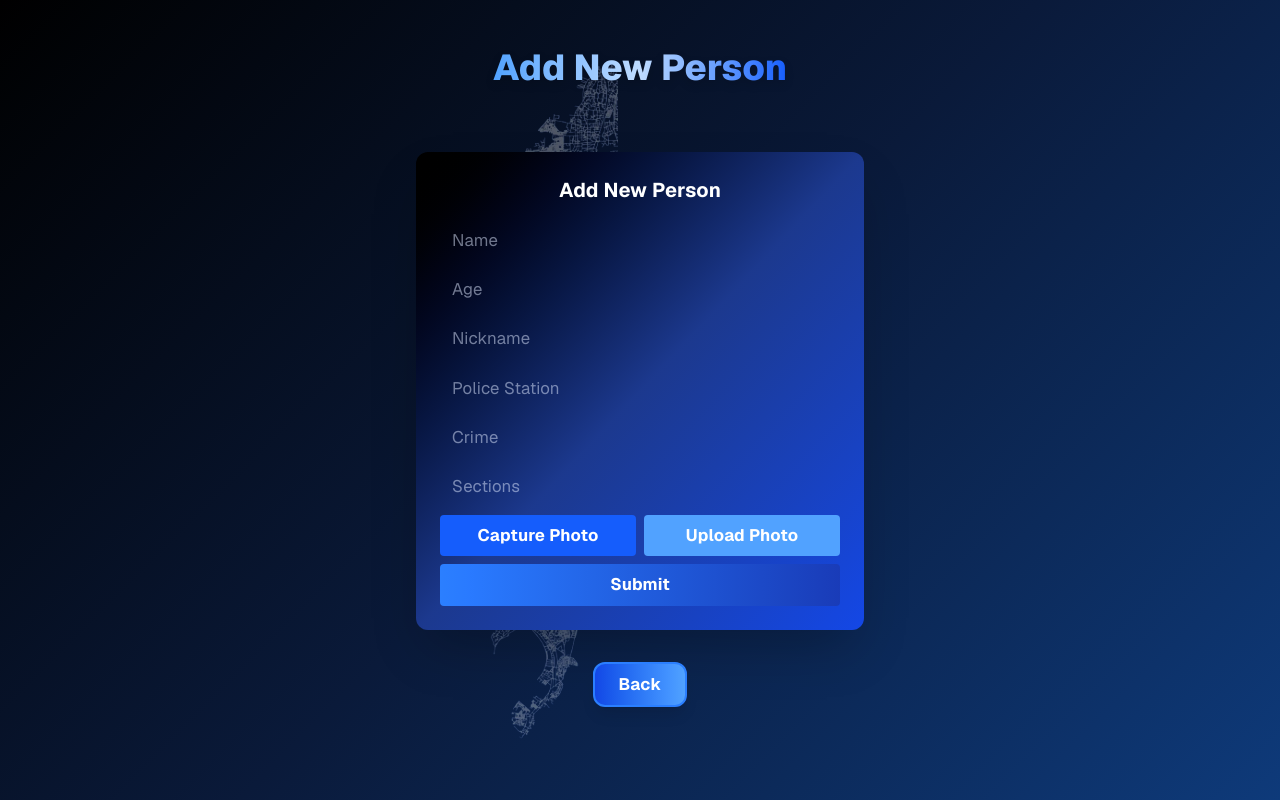
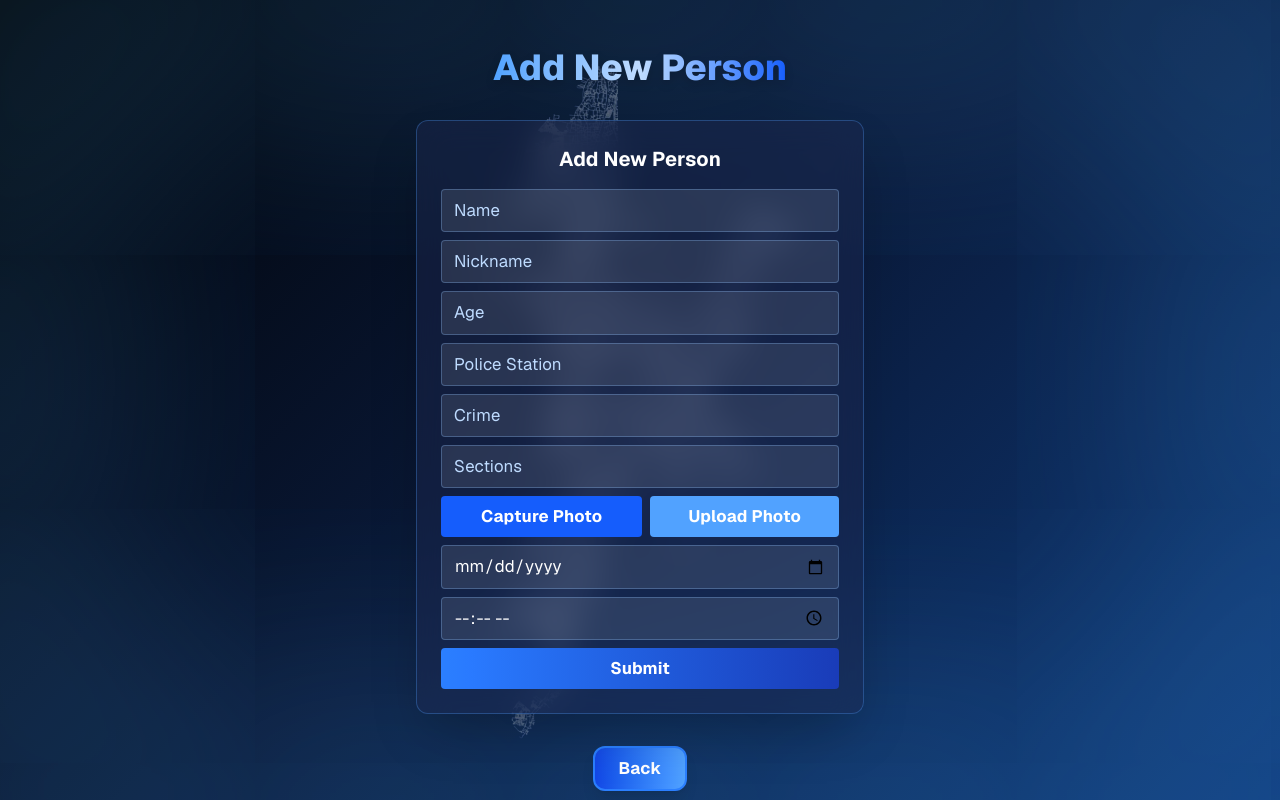
Before and after one commit to Ratish-RW/face_detection_mp, a Next.js app in the folder frontend/: page /add-person in a window 1280 px wide. Built offline with nearby package versions, Linux system fonts and the light colour scheme.

Commit message:
added-cards

```diff
--- a/frontend/src/app/add-person/page.tsx
+++ b/frontend/src/app/add-person/page.tsx
@@ -9,7 +9,7 @@ export default function AddPersonPage() {
     setTimeout(() => router.push("/"), 1000);
   };
   return (
-  <div className="flex flex-col items-center justify-start min-h-screen w-full px-4 py-12 overflow-y-auto">
+  <div className="flex flex-col items-center justify-start min-h-screen w-full px-4 py-12 overflow-y-auto hide-scrollbar" style={{height: '100vh'}}>
       <h1 className="text-3xl sm:text-4xl font-extrabold text-transparent bg-clip-text bg-gradient-to-r from-blue-400 via-blue-200 to-blue-600 mb-8 drop-shadow-lg text-center">
         Add New Person
       </h1>
--- a/frontend/src/app/globals.css
+++ b/frontend/src/app/globals.css
@@ -1,24 +1,21 @@
-html {
-  background: linear-gradient(135deg, #000 0%, #0a1a3a 50%, #0e3a7a 100%) !important;
-  background-repeat: no-repeat !important;
-  background-position: center !important;
-  background-size: cover !important;
-  min-height: 100%;
-  width: 100%;
+body {
+  min-height: 100vh;
+  background: radial-gradient(
+    60vw 60vw at 50% 50%,
+    rgba(80,180,255,0.38) 0%,
+    rgba(40,100,200,0.22) 30%,
+    rgba(10,30,60,0.96) 70%,
+    #050d1a 100%
+  );
+  box-shadow: 0 0 240px 120px rgba(80,180,255,0.18) inset;
 }
-
-body {
-  background: transparent !important;
+/* Hide scrollbar utility */
+.hide-scrollbar::-webkit-scrollbar {
+  display: none;
 }
-html, body, #__next, main {
-  height: 100%;
-  min-height: 100%;
-  width: 100%;
-  box-sizing: border-box;
-}
-
-body {
-  overflow-y: auto !important;
+.hide-scrollbar {
+  -ms-overflow-style: none;
+  scrollbar-width: none;
 }
 @import "tailwindcss";
 
@@ -61,7 +58,7 @@ img, video {
   max-width: 400px;
   padding: 2rem;
   border-radius: 1.25rem;
-  background: linear-gradient(135deg, #000 0%, #0a1a3a 50%, #0e3a7a 100%);
+  background: none;
   box-shadow: 0 8px 32px 0 rgba(31, 38, 135, 0.37);
 }
 
@@ -70,6 +67,6 @@ img, video {
   max-width: 350px;
   padding: 1.5rem;
   border-radius: 1.25rem;
-  background: linear-gradient(135deg, #000 0%, #0a1a3a 50%, #0e3a7a 100%);
+  background: none;
   box-shadow: 0 8px 32px 0 rgba(31, 38, 135, 0.37);
 }
--- a/frontend/src/app/layout.tsx
+++ b/frontend/src/app/layout.tsx
@@ -24,14 +24,16 @@ export default function RootLayout({ children }: Readonly<{ children: React.Reac
   return (
     <html lang="en">
       <body
-        className={`${geistSans.variable} ${geistMono.variable} antialiased bg-gradient-to-br from-black via-blue-900 to-blue-700 text-white relative overflow-hidden`}
+        className={`${geistSans.variable} ${geistMono.variable} antialiased text-white relative`}
         style={{
-          backgroundImage:
-            "linear-gradient(135deg, #000 0%, #0a1a3a 50%, #0e3a7a 100%)",
+          background: "linear-gradient(135deg, #000 0%, #0a1a3a 50%, #0e3a7a 100%)",
           backgroundRepeat: "no-repeat",
           backgroundPosition: "center",
           backgroundSize: "cover",
-          backgroundAttachment: "scroll",
+          backgroundAttachment: "fixed",
+          minHeight: "100vh",
+          width: "100%",
+          overflow: "hidden",
         }}
       >
         {/* Background image */}
@@ -62,6 +64,7 @@ export default function RootLayout({ children }: Readonly<{ children: React.Reac
         </div>
 
         <div
+          className="hide-scrollbar"
           style={{
             position: "relative",
             zIndex: 1,
@@ -70,7 +73,9 @@ export default function RootLayout({ children }: Readonly<{ children: React.Reac
             alignItems: "center",
             justifyContent: "flex-start",
             width: "100%",
-            textAlign: "center"
+            textAlign: "center",
+            height: "100vh",
+            overflowY: "auto"
           }}
         >
           {children}
--- a/frontend/src/components/AddPersonForm.tsx
+++ b/frontend/src/components/AddPersonForm.tsx
@@ -8,30 +8,34 @@ interface AddPersonFormProps {
 const AddPersonForm: React.FC<AddPersonFormProps> = ({ onSubmit }) => {
   const [form, setForm] = useState({
     name: "",
+    nickname: "",
     age: "",
-    nickname: "",
     police_station: "",
     crime: "",
     sections: "",
+    arrest_date: "",
+    arrest_time: "",
     photo: "",
   });
   const [captureOpen, setCaptureOpen] = useState(false);
-
-  const handleChange = (e: React.ChangeEvent<HTMLInputElement>) => {
-    setForm({ ...form, [e.target.name]: e.target.value });
-  };
-
-  const handleUpload = (e: React.ChangeEvent<HTMLInputElement>) => {
+  const fileInputRef = React.useRef<HTMLInputElement>(null);
+  const handleUploadPhoto = (e: React.ChangeEvent<HTMLInputElement>) => {
     if (e.target.files && e.target.files[0]) {
       const file = e.target.files[0];
       const reader = new FileReader();
       reader.onload = () => {
         if (typeof reader.result === "string") {
-          setForm((prev) => ({ ...prev, photo: reader.result as string }));
+          setForm({ ...form, photo: reader.result });
         }
       };
       reader.readAsDataURL(file);
+      // Reset input so same file can be selected again
+      if (fileInputRef.current) fileInputRef.current.value = "";
     }
+  };
+
+  const handleChange = (e: React.ChangeEvent<HTMLInputElement>) => {
+    setForm({ ...form, [e.target.name]: e.target.value });
   };
 
   const handleCapture = (image: string) => {
@@ -45,22 +49,36 @@ const AddPersonForm: React.FC<AddPersonFormProps> = ({ onSubmit }) => {
   };
 
   return (
-  <form onSubmit={handleSubmit} className="bg-gradient-to-br from-black via-blue-900 to-blue-700 rounded-xl p-6 shadow-2xl w-full max-w-md flex flex-col items-center mt-8">
-      <h2 className="text-xl font-bold text-white mb-4">Add New Person</h2>
-  <input name="name" value={form.name} onChange={handleChange} placeholder="Name" className="mb-2 px-3 py-2 rounded w-full" required />
-  <input name="age" value={form.age} onChange={handleChange} placeholder="Age" className="mb-2 px-3 py-2 rounded w-full" type="number" min="0" required />
-      <input name="nickname" value={form.nickname} onChange={handleChange} placeholder="Nickname" className="mb-2 px-3 py-2 rounded w-full" />
-      <input name="police_station" value={form.police_station} onChange={handleChange} placeholder="Police Station" className="mb-2 px-3 py-2 rounded w-full" />
-      <input name="crime" value={form.crime} onChange={handleChange} placeholder="Crime" className="mb-2 px-3 py-2 rounded w-full" />
-      <input name="sections" value={form.sections} onChange={handleChange} placeholder="Sections" className="mb-2 px-3 py-2 rounded w-full" />
+  <form onSubmit={handleSubmit} className="rounded-xl p-6 shadow-2xl w-full max-w-md flex flex-col items-center border border-blue-400/30" style={{background: 'rgba(30,40,80,0.45)', backdropFilter: 'blur(16px)'}}>
+        <h2 className="text-xl font-bold text-white mb-4">Add New Person</h2>
+  <input name="name" value={form.name} onChange={handleChange} placeholder="Name" className="mb-2 px-3 py-2 rounded w-full bg-white/10 border border-blue-300/30 text-white placeholder:text-blue-200 focus:outline-none focus:ring-2 focus:ring-blue-400" required />
+  <input name="nickname" value={form.nickname} onChange={handleChange} placeholder="Nickname" className="mb-2 px-3 py-2 rounded w-full bg-white/10 border border-blue-300/30 text-white placeholder:text-blue-200 focus:outline-none focus:ring-2 focus:ring-blue-400" />
+  <input name="age" value={form.age} onChange={handleChange} placeholder="Age" className="mb-2 px-3 py-2 rounded w-full bg-white/10 border border-blue-300/30 text-white placeholder:text-blue-200 focus:outline-none focus:ring-2 focus:ring-blue-400" type="number" min="0" />
+  <input name="police_station" value={form.police_station} onChange={handleChange} placeholder="Police Station" className="mb-2 px-3 py-2 rounded w-full bg-white/10 border border-blue-300/30 text-white placeholder:text-blue-200 focus:outline-none focus:ring-2 focus:ring-blue-400" />
+  <input name="crime" value={form.crime} onChange={handleChange} placeholder="Crime" className="mb-2 px-3 py-2 rounded w-full bg-white/10 border border-blue-300/30 text-white placeholder:text-blue-200 focus:outline-none focus:ring-2 focus:ring-blue-400" />
+  <input name="sections" value={form.sections} onChange={handleChange} placeholder="Sections" className="mb-2 px-3 py-2 rounded w-full bg-white/10 border border-blue-300/30 text-white placeholder:text-blue-200 focus:outline-none focus:ring-2 focus:ring-blue-400" />
       <div className="flex gap-2 w-full mb-2">
         <button type="button" onClick={() => setCaptureOpen(true)} className="px-3 py-2 rounded bg-blue-600 text-white font-bold hover:bg-blue-800 transition w-full">Capture Photo</button>
-        <label className="px-3 py-2 rounded bg-blue-400 text-white font-bold hover:bg-blue-600 transition w-full text-center cursor-pointer">
-          Upload Photo
-          <input type="file" accept="image/*" className="hidden" onChange={handleUpload} />
+        <label className="w-full">
+          <span className="sr-only">Upload Photo</span>
+          <input
+            ref={fileInputRef}
+            type="file"
+            accept="image/*"
+            className="hidden"
+            onChange={handleUploadPhoto}
+          />
+          <span
+            className="px-3 py-2 rounded bg-blue-400 text-white font-bold hover:bg-blue-600 transition w-full cursor-pointer block text-center"
+            onClick={() => fileInputRef.current?.click()}
+          >
+            Upload Photo
+          </span>
         </label>
       </div>
-      {form.photo && <img src={form.photo} alt="Captured or Uploaded" className="rounded-full w-24 h-24 object-cover border-2 border-blue-400 mb-2" />}
+  <input name="arrest_date" value={form.arrest_date} onChange={handleChange} placeholder="Arrest Date" className="mb-2 px-3 py-2 rounded w-full bg-white/10 border border-blue-300/30 text-white placeholder:text-blue-200 focus:outline-none focus:ring-2 focus:ring-blue-400" type="date" />
+  <input name="arrest_time" value={form.arrest_time} onChange={handleChange} placeholder="Arrest Time" className="mb-2 px-3 py-2 rounded w-full bg-white/10 border border-blue-300/30 text-white placeholder:text-blue-200 focus:outline-none focus:ring-2 focus:ring-blue-400" type="time" />
+      {form.photo && <img src={form.photo} alt="Captured" className="rounded-full w-24 h-24 object-cover border-2 border-blue-400 mb-2" />}
       <button type="submit" className="px-4 py-2 rounded bg-gradient-to-r from-blue-500 to-blue-800 text-white font-bold hover:from-blue-700 hover:to-blue-900 transition w-full">Submit</button>
       <CaptureModal open={captureOpen} onClose={() => setCaptureOpen(false)} onCapture={handleCapture} cameraFacingMode="user" onSwitchCamera={() => {}} />
     </form>
--- a/frontend/src/components/PersonCard.tsx
+++ b/frontend/src/components/PersonCard.tsx
@@ -12,11 +12,12 @@ interface PersonCardProps {
     sections?: string;
     [key: string]: any;
   };
+  children?: React.ReactNode;
 }
 
-const PersonCard: React.FC<PersonCardProps> = ({ person }) => {
+const PersonCard: React.FC<PersonCardProps> = ({ person, children }) => {
   return (
-    <div className="card flex flex-col items-center">
+    <div className="card flex flex-col items-center rounded-xl p-6 shadow-xl border border-blue-400/30" style={{background: 'rgba(30,40,80,0.45)', backdropFilter: 'blur(16px)'}}>
       {person.photo && (
         <img src={person.photo} alt={person.name || "Person photo"} className="rounded-full w-32 h-32 object-cover border-4 border-blue-400 mb-4" />
       )}
@@ -28,6 +29,7 @@ const PersonCard: React.FC<PersonCardProps> = ({ person }) => {
         }
         return <div key={key} className="text-blue-200 mb-1">{key}: {String(value)}</div>;
       })}
+      {children && <div className="mt-6 w-full flex justify-center">{children}</div>}
     </div>
   );
 };
```
Also changed, not shown: frontend/package.json (+6 -5 lines), frontend/src/app/page.tsx (+22 -20 lines), frontend/src/app/result/page.tsx (+85 -4 lines), frontend/src/components/CaptureModal.tsx (+15 -10 lines), frontend/src/components/UploadModal.tsx (+17 -3 lines), 1 other file (tests, documents, lock files or other folders).
